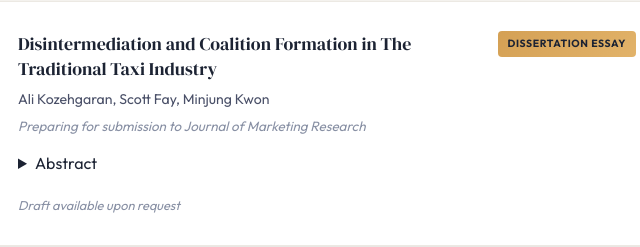
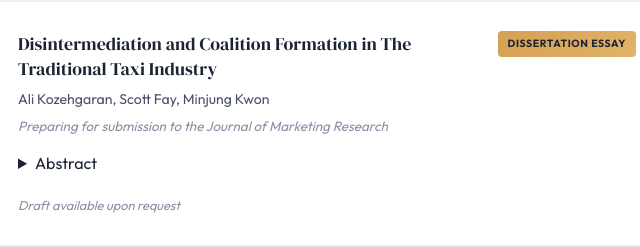
Before and after one commit to alikozehgaran/temp_me.io, a plain HTML site: page index.html in a window 1280 px wide. Shown: the part 1423-1670 px from the top of the page, 453-1093 px from the left. Drawn offline with Linux system fonts and the light colour scheme.

Commit message:
Update index.html

```diff
--- a/index.html
+++ b/index.html
@@ -154,7 +154,7 @@
             <span class="badge badge--jmp">Dissertation Essay</span>
           </div>
           <div class="paper-card__authors">Ali Kozehgaran, Scott Fay, Minjung Kwon</div>
-          <div class="paper-card__venue">Preparing for submission to Journal of Marketing Research</div>
+          <div class="paper-card__venue">Preparing for submission to the Journal of Marketing Research</div>
           <details class="abstract-details">
             <summary class="abstract-toggle">
               Abstract
```
